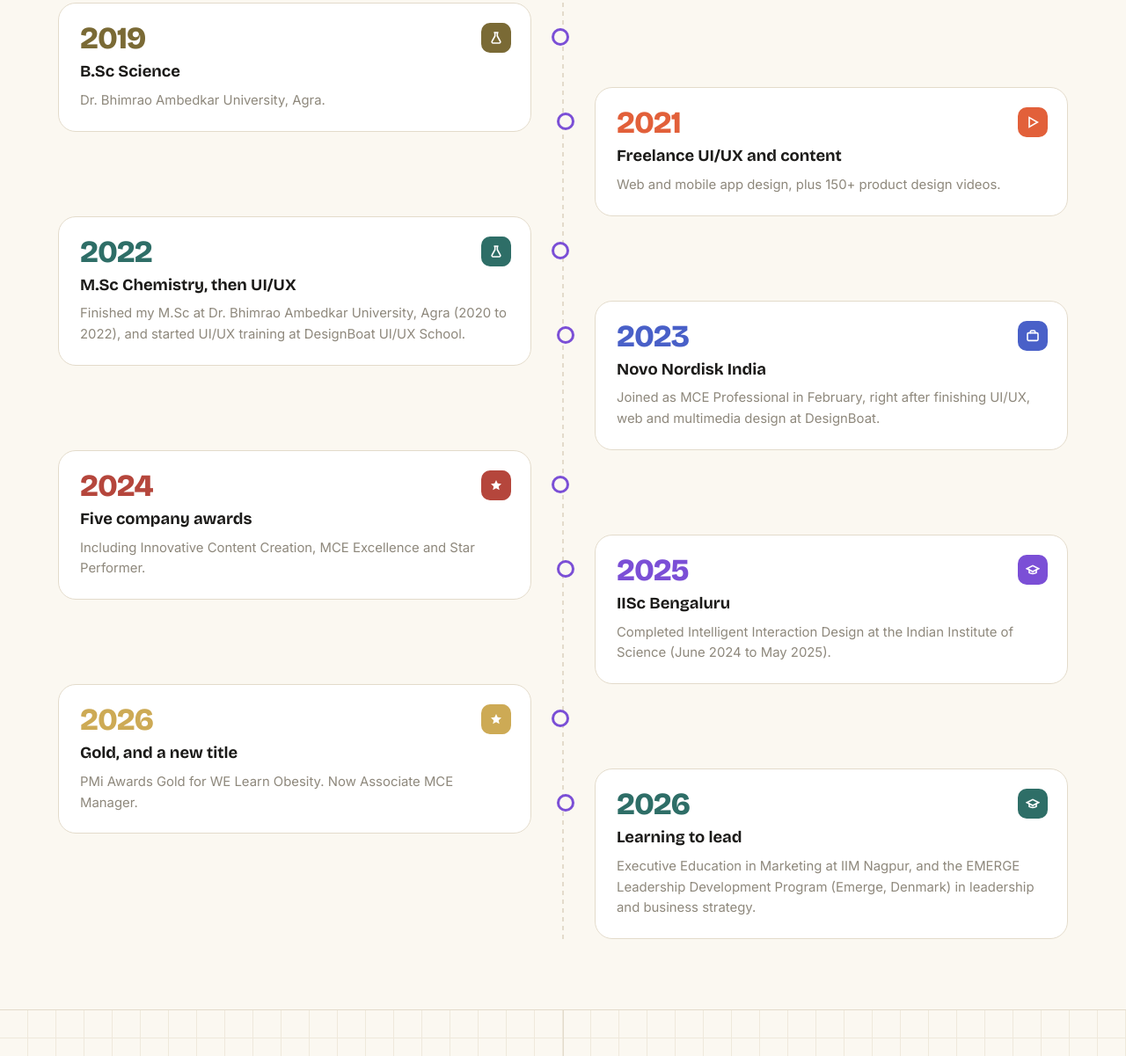
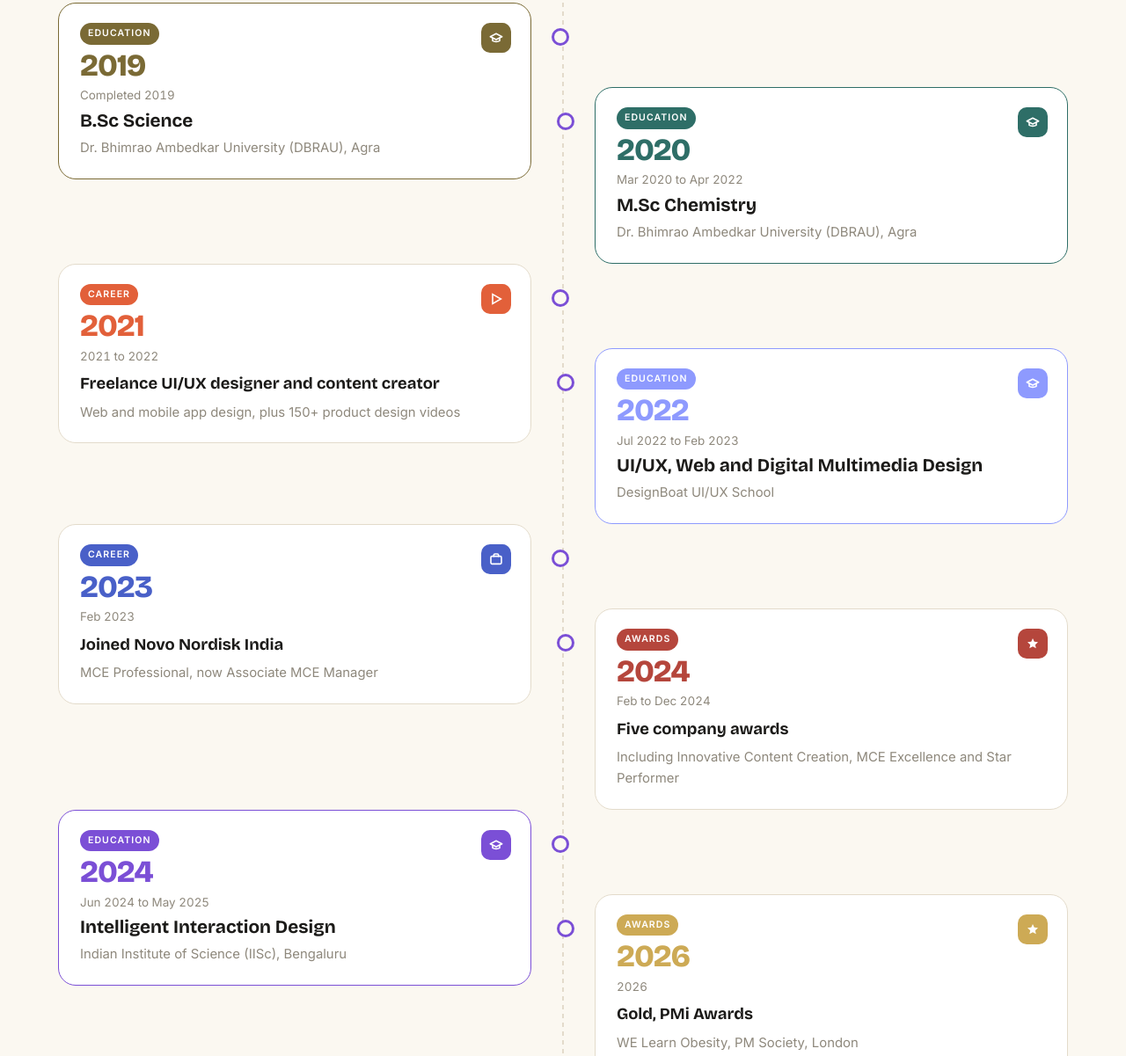
Before and after one commit to abtxnovonordisk/abtxnovonordisk.github.io, a plain HTML site: page index.html in a window 1280 px wide. Shown: the part 5975-7176 px from the top of the page at 88% size. Drawn offline with nearby package versions, Linux system fonts and the light colour scheme.

Commit message:
Give each degree and programme its own journey stop
Co-Authored-By: Claude Opus 5.5 <noreply@anthropic.com>
Claude-Session: https://claude.ai/code/session_01TCSL7HYAFaHSwuSVR4GRQW

```diff
--- a/index.html
+++ b/index.html
@@ -227,6 +227,12 @@ a{color:inherit}
 .step p{color:var(--soft); font-size:.93rem}
 .step .dot{position:absolute; right:22px; top:22px; width:34px; height:34px; border-radius:10px; background:var(--c); display:grid; place-items:center; color:#fff}
 .step .dot svg{width:16px; height:16px}
+
+.step .kind{justify-self:start; font-size:.66rem; font-weight:700; letter-spacing:.1em; text-transform:uppercase; color:#fff; background:var(--c); padding:4px 9px; border-radius:999px}
+.step .when{font-size:.84rem; color:var(--soft); display:flex; align-items:center; gap:8px; flex-wrap:wrap; font-variant-numeric:tabular-nums}
+.nowchip{font-size:.66rem; font-weight:700; letter-spacing:.08em; text-transform:uppercase; color:var(--ink); background:var(--lime); padding:3px 8px; border-radius:999px}
+.step.edu{border:1.5px solid var(--c)}
+.step.edu h3{font-size:1.3rem; line-height:1.2}
 
 /* toolkit */
 .bubbles{display:flex; flex-wrap:wrap; justify-content:center; gap:14px; padding-block:56px 32px}
@@ -480,18 +486,20 @@ footer{border-top:1px solid var(--rule); padding-block:22px 28px; display:flex;
     <div class="wrap">
       <div class="sec-top">
         <h2 class="title t-rose">My<br>Journey</h2>
-        <div><p>From a chemistry lab to designing for doctors, in eight stops.</p></div>
+        <div><p>From a chemistry lab to leading digital engagement for doctors. Every degree, role and milestone, in order.</p></div>
       </div>
       <div class="journey" id="journeyEl">
         <span class="jline" id="jline" aria-hidden="true"></span>
-        <article class="step" style="--c:var(--olive)"><span class="dot" aria-hidden="true"><svg viewBox="0 0 24 24" fill="none" stroke="currentColor" stroke-width="2.4" stroke-linecap="round"><path d="M9 3h6M10 3v6l-5 9a2 2 0 0 0 2 3h10a2 2 0 0 0 2-3l-5-9V3"/></svg></span><span class="yr">2019</span><h3>B.Sc Science</h3><p>Dr. Bhimrao Ambedkar University, Agra.</p></article>
-        <article class="step" style="--c:var(--orange)"><span class="dot" aria-hidden="true"><svg viewBox="0 0 24 24" fill="none" stroke="currentColor" stroke-width="2.4" stroke-linecap="round"><polygon points="6 4 20 12 6 20 6 4"/></svg></span><span class="yr">2021</span><h3>Freelance UI/UX and content</h3><p>Web and mobile app design, plus 150+ product design videos.</p></article>
-        <article class="step" style="--c:var(--teal)"><span class="dot" aria-hidden="true"><svg viewBox="0 0 24 24" fill="none" stroke="currentColor" stroke-width="2.4" stroke-linecap="round"><path d="M9 3h6M10 3v6l-5 9a2 2 0 0 0 2 3h10a2 2 0 0 0 2-3l-5-9V3"/></svg></span><span class="yr">2022</span><h3>M.Sc Chemistry, then UI/UX</h3><p>Finished my M.Sc at Dr. Bhimrao Ambedkar University, Agra (2020 to 2022), and started UI/UX training at DesignBoat UI/UX School.</p></article>
-        <article class="step" style="--c:var(--cobalt)"><span class="dot" aria-hidden="true"><svg viewBox="0 0 24 24" fill="none" stroke="currentColor" stroke-width="2.4" stroke-linecap="round"><rect x="3" y="7" width="18" height="13" rx="2"/><path d="M8 7V5a2 2 0 0 1 2-2h4a2 2 0 0 1 2 2v2"/></svg></span><span class="yr">2023</span><h3>Novo Nordisk India</h3><p>Joined as MCE Professional in February, right after finishing UI/UX, web and multimedia design at DesignBoat.</p></article>
-        <article class="step" style="--c:var(--brick)"><span class="dot" aria-hidden="true"><svg viewBox="0 0 24 24" fill="currentColor"><path d="M12 3l2.6 5.8 6.4.6-4.8 4.3 1.4 6.3L12 16.8 6.4 20l1.4-6.3L3 9.4l6.4-.6z"/></svg></span><span class="yr">2024</span><h3>Five company awards</h3><p>Including Innovative Content Creation, MCE Excellence and Star Performer.</p></article>
-        <article class="step" style="--c:var(--violet)"><span class="dot" aria-hidden="true"><svg viewBox="0 0 24 24" fill="none" stroke="currentColor" stroke-width="2.4" stroke-linecap="round"><path d="M22 10L12 5 2 10l10 5 10-5z"/><path d="M6 12v5c3 2 9 2 12 0v-5"/></svg></span><span class="yr">2025</span><h3>IISc Bengaluru</h3><p>Completed Intelligent Interaction Design at the Indian Institute of Science (June 2024 to May 2025).</p></article>
-        <article class="step" style="--c:var(--gold)"><span class="dot" aria-hidden="true"><svg viewBox="0 0 24 24" fill="currentColor"><path d="M12 3l2.6 5.8 6.4.6-4.8 4.3 1.4 6.3L12 16.8 6.4 20l1.4-6.3L3 9.4l6.4-.6z"/></svg></span><span class="yr">2026</span><h3>Gold, and a new title</h3><p>PMi Awards Gold for WE Learn Obesity. Now Associate MCE Manager.</p></article>
-        <article class="step" style="--c:var(--teal)"><span class="dot" aria-hidden="true"><svg viewBox="0 0 24 24" fill="none" stroke="currentColor" stroke-width="2.4" stroke-linecap="round"><path d="M22 10L12 5 2 10l10 5 10-5z"/><path d="M6 12v5c3 2 9 2 12 0v-5"/></svg></span><span class="yr">2026</span><h3>Learning to lead</h3><p>Executive Education in Marketing at IIM Nagpur, and the EMERGE Leadership Development Program (Emerge, Denmark) in leadership and business strategy.</p></article>
+        <article class="step edu" style="--c:var(--olive)"><span class="dot" aria-hidden="true"><svg viewBox="0 0 24 24" fill="none" stroke="currentColor" stroke-width="2.4" stroke-linecap="round" stroke-linejoin="round"><path d="M22 10L12 5 2 10l10 5 10-5z"/><path d="M6 12v5c3 2 9 2 12 0v-5"/></svg></span><span class="kind">Education</span><span class="yr">2019</span><span class="when">Completed 2019</span><h3>B.Sc Science</h3><p>Dr. Bhimrao Ambedkar University (DBRAU), Agra</p></article>
+        <article class="step edu" style="--c:var(--teal)"><span class="dot" aria-hidden="true"><svg viewBox="0 0 24 24" fill="none" stroke="currentColor" stroke-width="2.4" stroke-linecap="round" stroke-linejoin="round"><path d="M22 10L12 5 2 10l10 5 10-5z"/><path d="M6 12v5c3 2 9 2 12 0v-5"/></svg></span><span class="kind">Education</span><span class="yr">2020</span><span class="when">Mar 2020 to Apr 2022</span><h3>M.Sc Chemistry</h3><p>Dr. Bhimrao Ambedkar University (DBRAU), Agra</p></article>
+        <article class="step" style="--c:var(--orange)"><span class="dot" aria-hidden="true"><svg viewBox="0 0 24 24" fill="none" stroke="currentColor" stroke-width="2.4" stroke-linecap="round"><polygon points="6 4 20 12 6 20 6 4"/></svg></span><span class="kind">Career</span><span class="yr">2021</span><span class="when">2021 to 2022</span><h3>Freelance UI/UX designer and content creator</h3><p>Web and mobile app design, plus 150+ product design videos</p></article>
+        <article class="step edu" style="--c:var(--peri)"><span class="dot" aria-hidden="true"><svg viewBox="0 0 24 24" fill="none" stroke="currentColor" stroke-width="2.4" stroke-linecap="round" stroke-linejoin="round"><path d="M22 10L12 5 2 10l10 5 10-5z"/><path d="M6 12v5c3 2 9 2 12 0v-5"/></svg></span><span class="kind">Education</span><span class="yr">2022</span><span class="when">Jul 2022 to Feb 2023</span><h3>UI/UX, Web and Digital Multimedia Design</h3><p>DesignBoat UI/UX School</p></article>
+        <article class="step" style="--c:var(--cobalt)"><span class="dot" aria-hidden="true"><svg viewBox="0 0 24 24" fill="none" stroke="currentColor" stroke-width="2.4" stroke-linecap="round"><rect x="3" y="7" width="18" height="13" rx="2"/><path d="M8 7V5a2 2 0 0 1 2-2h4a2 2 0 0 1 2 2v2"/></svg></span><span class="kind">Career</span><span class="yr">2023</span><span class="when">Feb 2023</span><h3>Joined Novo Nordisk India</h3><p>MCE Professional, now Associate MCE Manager</p></article>
+        <article class="step" style="--c:var(--brick)"><span class="dot" aria-hidden="true"><svg viewBox="0 0 24 24" fill="currentColor"><path d="M12 3l2.6 5.8 6.4.6-4.8 4.3 1.4 6.3L12 16.8 6.4 20l1.4-6.3L3 9.4l6.4-.6z"/></svg></span><span class="kind">Awards</span><span class="yr">2024</span><span class="when">Feb to Dec 2024</span><h3>Five company awards</h3><p>Including Innovative Content Creation, MCE Excellence and Star Performer</p></article>
+        <article class="step edu" style="--c:var(--violet)"><span class="dot" aria-hidden="true"><svg viewBox="0 0 24 24" fill="none" stroke="currentColor" stroke-width="2.4" stroke-linecap="round" stroke-linejoin="round"><path d="M22 10L12 5 2 10l10 5 10-5z"/><path d="M6 12v5c3 2 9 2 12 0v-5"/></svg></span><span class="kind">Education</span><span class="yr">2024</span><span class="when">Jun 2024 to May 2025</span><h3>Intelligent Interaction Design</h3><p>Indian Institute of Science (IISc), Bengaluru</p></article>
+        <article class="step" style="--c:var(--gold)"><span class="dot" aria-hidden="true"><svg viewBox="0 0 24 24" fill="currentColor"><path d="M12 3l2.6 5.8 6.4.6-4.8 4.3 1.4 6.3L12 16.8 6.4 20l1.4-6.3L3 9.4l6.4-.6z"/></svg></span><span class="kind">Awards</span><span class="yr">2026</span><span class="when">2026</span><h3>Gold, PMi Awards</h3><p>WE Learn Obesity, PM Society, London</p></article>
+        <article class="step edu" style="--c:var(--moss)"><span class="dot" aria-hidden="true"><svg viewBox="0 0 24 24" fill="none" stroke="currentColor" stroke-width="2.4" stroke-linecap="round" stroke-linejoin="round"><path d="M22 10L12 5 2 10l10 5 10-5z"/><path d="M6 12v5c3 2 9 2 12 0v-5"/></svg></span><span class="kind">Education</span><span class="yr">2026</span><span class="when">Jun 2026 to present<span class="nowchip">Present</span></span><h3>Executive Education, Marketing</h3><p>Indian Institute of Management (IIM) Nagpur</p></article>
+        <article class="step edu" style="--c:var(--sky)"><span class="dot" aria-hidden="true"><svg viewBox="0 0 24 24" fill="none" stroke="currentColor" stroke-width="2.4" stroke-linecap="round" stroke-linejoin="round"><path d="M22 10L12 5 2 10l10 5 10-5z"/><path d="M6 12v5c3 2 9 2 12 0v-5"/></svg></span><span class="kind">Leadership</span><span class="yr">2026</span><span class="when">Oct 2026 to present<span class="nowchip">Present</span></span><h3>EMERGE Leadership Development Program</h3><p>Emerge, Denmark · Leadership Development and Business Strategy</p></article>
       </div>
     </div>
   </section>
```
